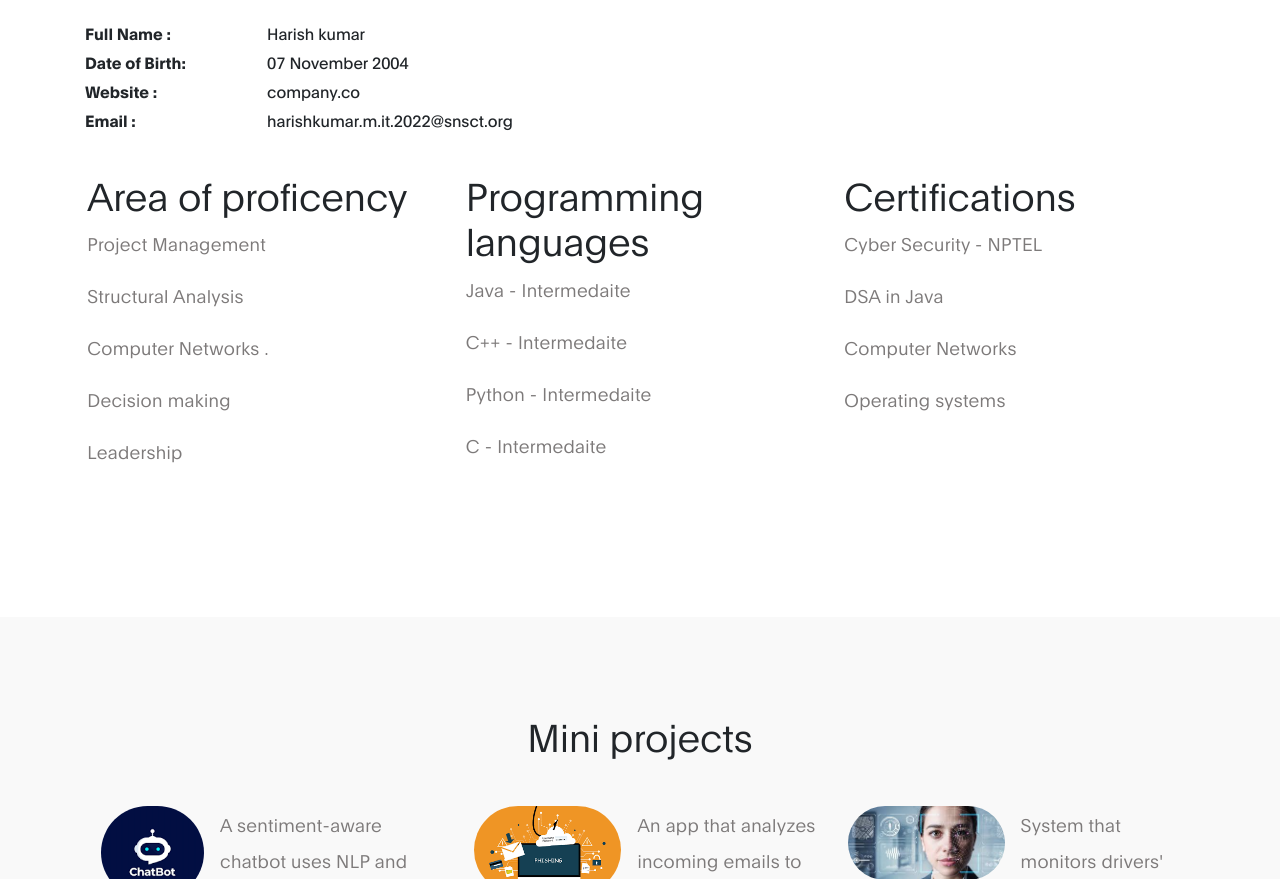
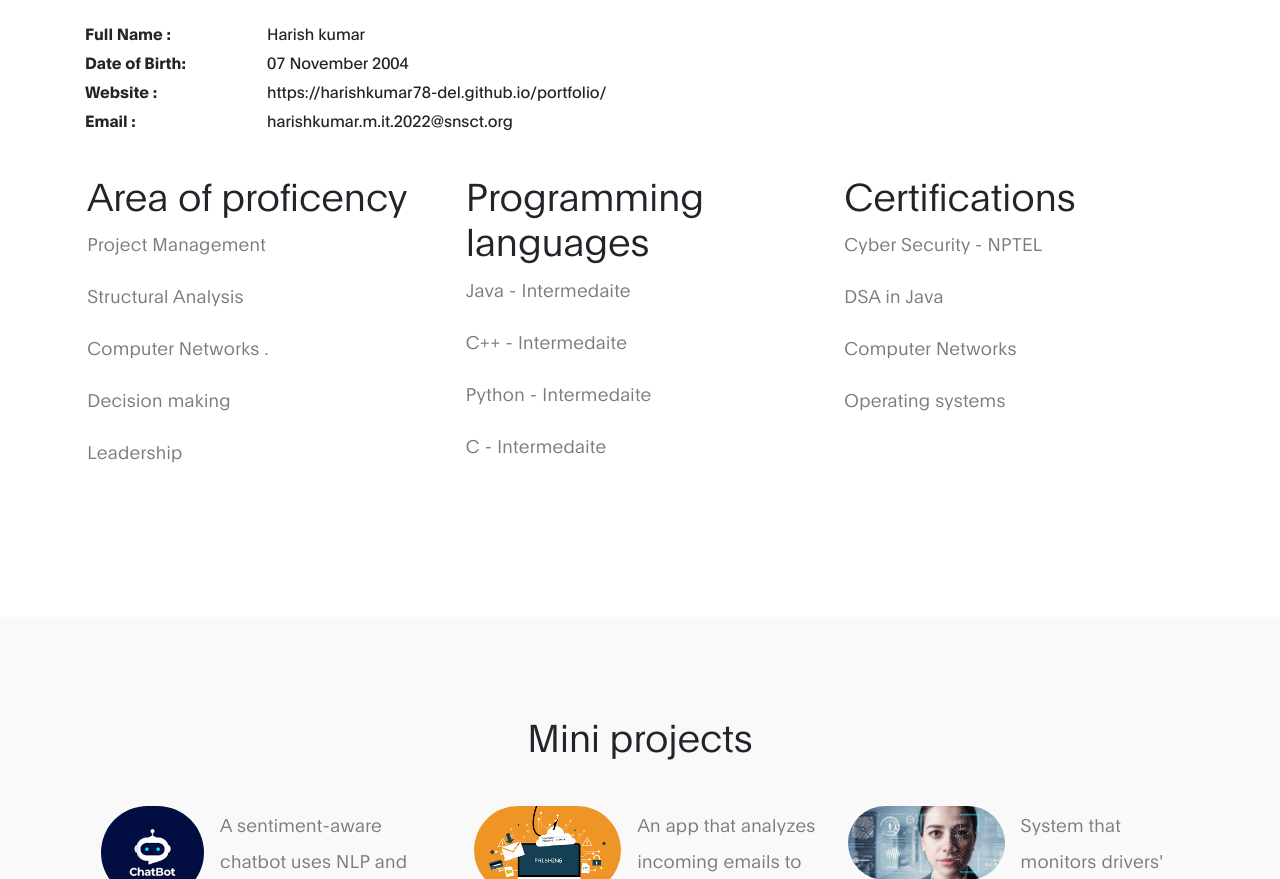
Before and after one commit to Harishkumar78-del/portfolio, a plain HTML site: page index.html in a window 1280 px wide. Shown: the part 999-1878 px from the top of the page. Drawn offline with Linux system fonts and the light colour scheme.

Commit message:
Update index.html

```diff
--- a/index.html
+++ b/index.html
@@ -113,7 +113,7 @@
 
             <li><strong>Date of Birth:</strong> 07 November 2004</li>
 
-            <li><strong>Website :</strong> company.co</li>
+            <li><strong>Website :</strong> https://harishkumar78-del.github.io/portfolio/</li>
 
             <li><strong>Email :</strong> harishkumar.m.it.2022@snsct.org</li>
           </ul>
```
